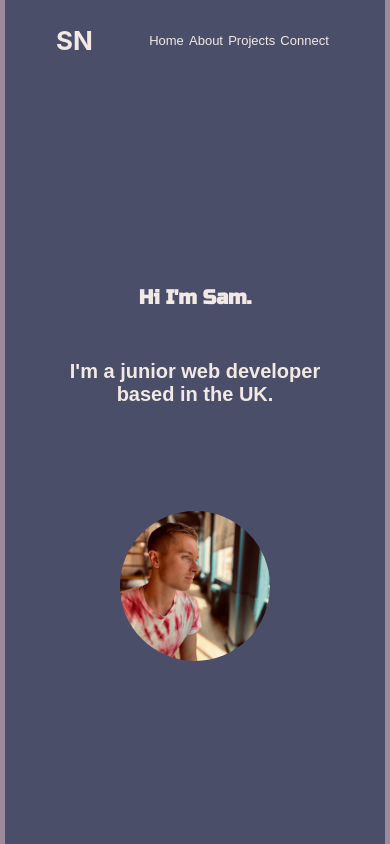
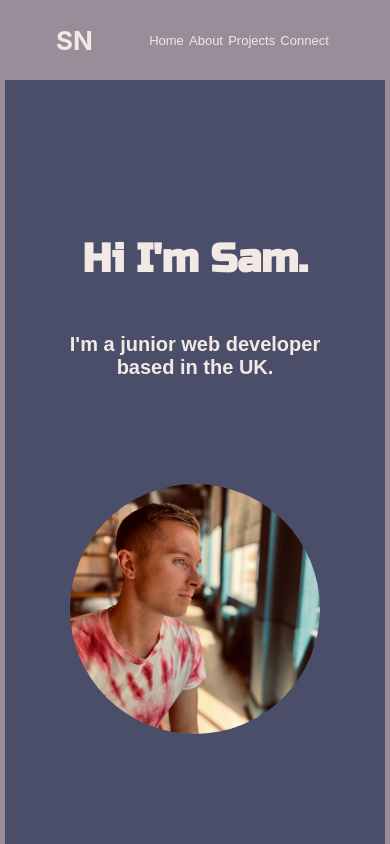
Before and after one commit to Samnoble118/Portfolio-V2, a React (Create React App) app: page / in a window 390 px wide. Shown: the top 844 px of the page. Built offline with nearby package versions, Linux system fonts and the light colour scheme; a web font is replaced by a local one.

Commit message:
updates to mobile view

```diff
--- a/src/pages/home.css
+++ b/src/pages/home.css
@@ -283,17 +283,22 @@
 
     }
 
+    .intro h1{
+        font-size: 40px;
+    }
+
     .intro-heads{
         padding: 0;
+
     }
 
     .samPic{
-        width: 150px;
+        width: 250px;
         margin: 100px 0;
     }
 
     .intro-heads-container{
-        margin: 200px 0;
+        margin: 150px 0;
     }
 
     .find-more{
@@ -307,7 +312,7 @@
         width: 30px;
     }
 
-    .intro h1, .intro h2, .about-me h2, .projects h2, .contact h2{
+     .intro h2, .about-me h2, .projects h2, .contact h2{
         font-size: 20px;
     }
 
--- a/src/pages/navbar.css
+++ b/src/pages/navbar.css
@@ -15,7 +15,7 @@
     display: flex;
     gap: 400px;
     align-items: center;
-    background-color: #4A4E69;
+    background-color: #9A8C98;
     color: #F2E9E4;
     height: 80px;
     justify-content: space-evenly;
```
